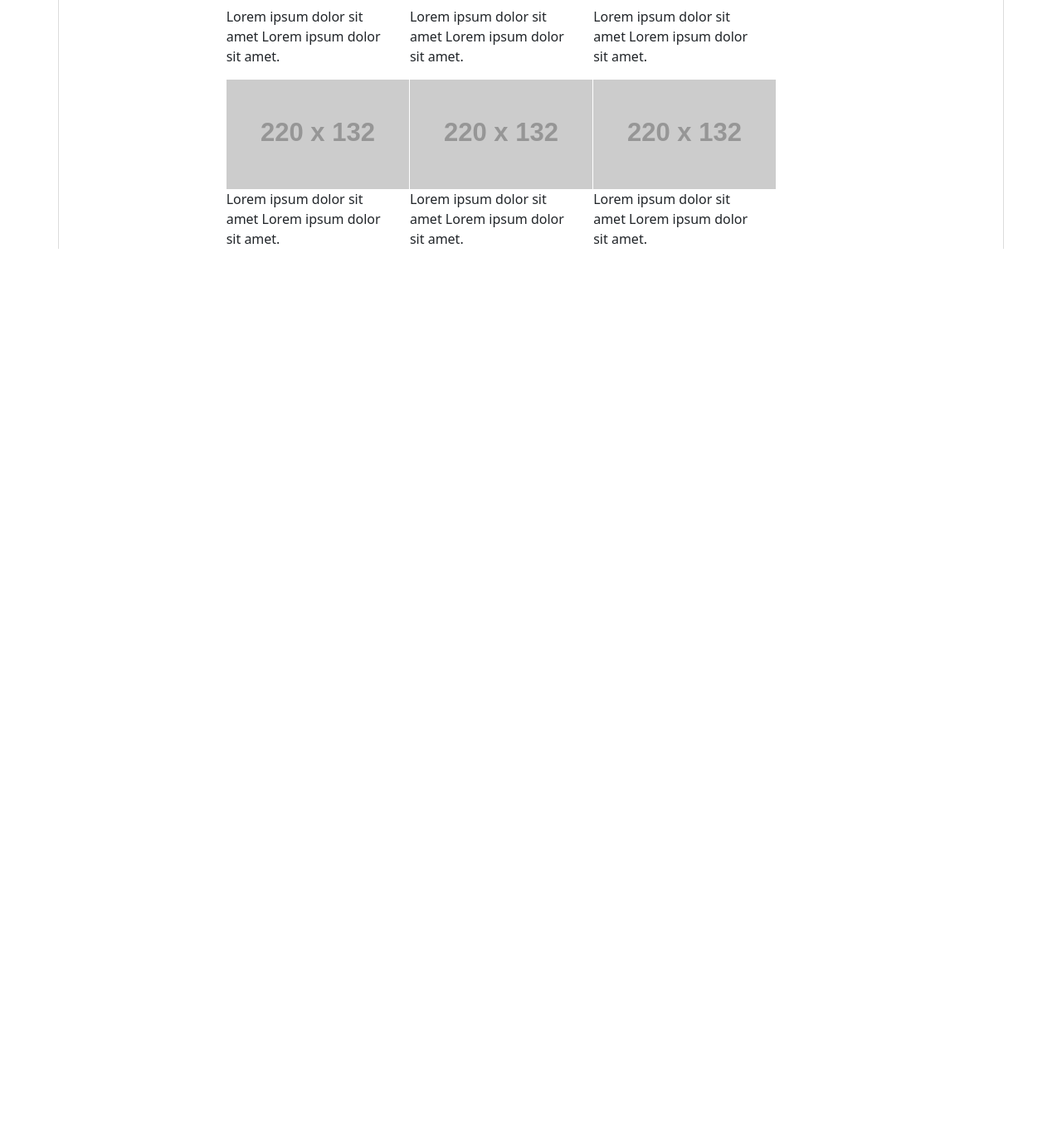
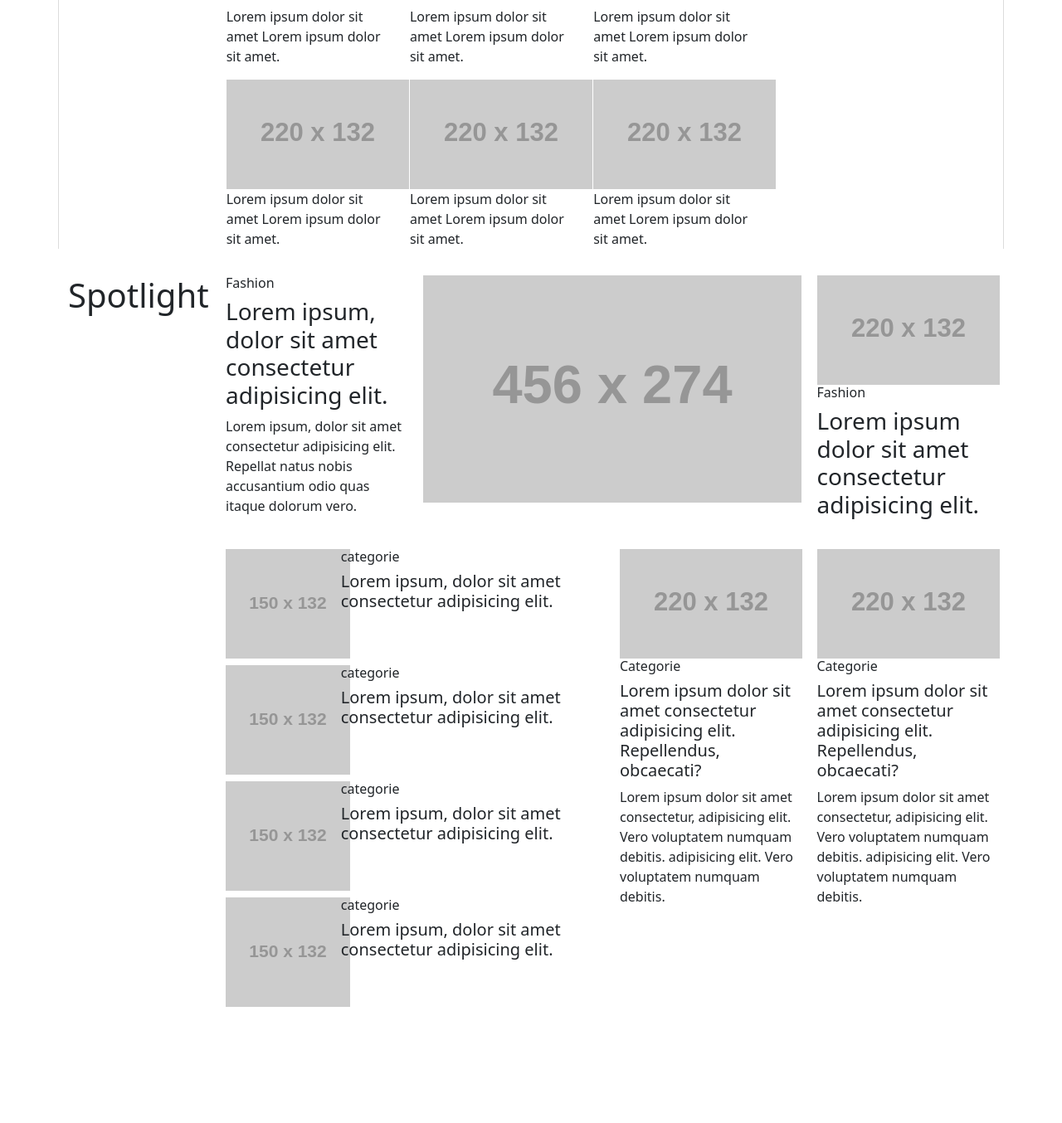
Before and after one commit to DEFARSci/SEETALMAA, a plain HTML site: page index.html in a window 1280 px wide. Shown: the part 539-1893 px from the top of the page at 83% size. Before the commit the page ends 839 px from the top, so only its background shows below. Drawn offline with nearby package versions, Linux system fonts and the light colour scheme; placeholder pictures from the web are drawn by us.

Commit message:
section spotlight

```diff
--- a/index.html
+++ b/index.html
@@ -172,6 +172,124 @@
             </div>
     </div>
 
+<!-- Spotlight -->
+    <div class="spotlight container pt-4">
+        <div class="row pt-2">
+            <!-- spotlight title -->
+            <div class="col-md-2">
+                <h1>Spotlight</h1>
+            </div>
+            <!-- spotlight title -->
+
+            <div class="col-md-10">
+                <div class="row">
+                    <div class="col-md-9">
+                        <div class="row">
+                            <div class="col-md-4">
+                                <h6>Fashion</h6>
+                                <h3>
+                                    Lorem ipsum, dolor sit amet consectetur adipisicing elit.
+                                </h3>
+                                <p>
+                                    Lorem ipsum, dolor sit amet consectetur adipisicing elit. Repellat natus nobis accusantium odio quas itaque dolorum vero.
+                                </p>
+                            </div>
+                            <div class="col-md-8 ">
+                                <img src="https://via.placeholder.com/456x274" alt="">
+                            </div>
+                        </div>
+                    </div>
+                    <div class="col-md-3">
+                        <img src="https://via.placeholder.com/220x132" alt="">
+                        <h6>Fashion</h6>
+                        <h3>
+                            Lorem ipsum dolor sit amet consectetur adipisicing elit.
+                        </h3>
+                    </div>
+                </div>
+
+                <!-- deuxieme section -->
+                <div class="row pt-4">
+                    <div class="col-md-6">
+
+                        <!-- 1 -->
+                        <div class="row pb-2">
+                            <div class="col-md-3 mr-4">
+                                <img src="https://via.placeholder.com/150x132" alt="">
+                            </div>
+                            <div class="col-md-8" style="margin-left: 20px;">
+                                <h6>categorie</h6>
+                                <h5>Lorem ipsum, dolor sit amet consectetur adipisicing elit.</h5>
+                            </div>
+                        </div>
+
+                        <!-- 2 -->
+                        <div class="row pb-2">
+                            <div class="col-md-3 mr-4">
+                                <img src="https://via.placeholder.com/150x132" alt="">
+                            </div>
+                            <div class="col-md-8" style="margin-left: 20px;">
+                                <h6>categorie</h6>
+                                <h5>Lorem ipsum, dolor sit amet consectetur adipisicing elit.</h5>
+                            </div>
+                        </div>
+
+
+                        <!-- 3 -->
+                        <div class="row pb-2">
+                            <div class="col-md-3 mr-4">
+                                <img src="https://via.placeholder.com/150x132" alt="">
+                            </div>
+                            <div class="col-md-8" style="margin-left: 20px;">
+                                <h6>categorie</h6>
+                                <h5>Lorem ipsum, dolor sit amet consectetur adipisicing elit.</h5>
+                            </div>
+                        </div>
+
+                        <!-- 4 -->
+                        <div class="row pb-2">
+                            <div class="col-md-3 mr-4">
+                                <img src="https://via.placeholder.com/150x132" alt="">
+                            </div>
+                            <div class="col-md-8" style="margin-left: 20px;">
+                                <h6>categorie</h6>
+                                <h5>Lorem ipsum, dolor sit amet consectetur adipisicing elit.</h5>
+                            </div>
+                        </div>
+                    </div>
+
+
+                    <div class="col-md-3">
+                        <img src="https://via.placeholder.com/220x132" alt="">
+                        <h6>Categorie</h6>
+                        <h5>Lorem ipsum dolor sit amet consectetur adipisicing elit. Repellendus, obcaecati?</h5>
+                        <p>Lorem ipsum dolor sit amet consectetur, adipisicing elit. Vero voluptatem numquam debitis. adipisicing elit. Vero voluptatem numquam debitis. </p>
+                    </div>
+                    <div class="col-md-3">
+                        <img src="https://via.placeholder.com/220x132" alt="">
+                        <div class="h-100">
+                            <h6>
+                                Categorie
+                            </h6>
+                            <h5>
+                                Lorem ipsum dolor sit amet consectetur adipisicing elit. Repellendus, obcaecati?
+
+                            </h5>
+                            <p>
+                                Lorem ipsum dolor sit amet consectetur, adipisicing elit. Vero voluptatem numquam debitis. adipisicing elit. Vero voluptatem numquam debitis.
+                            </p>
+                        </div>
+                    </div>
+                    </div>
+                </div>
+
+            </div>
+
+    </div>
+<!-- Fin Spotlight -->
+
+
+
     <script src="https://cdn.jsdelivr.net/npm/bootstrap@5.3.3/dist/js/bootstrap.bundle.min.js"
         integrity="sha384-YvpcrYf0tY3lHB60NNkmXc5s9fDVZLESaAA55NDzOxhy9GkcIdslK1eN7N6jIeHz"
         crossorigin="anonymous"></script>
--- a/style/index.css
+++ b/style/index.css
@@ -1,4 +1,4 @@
-body{
+*{
     margin: Opx;
     padding: 0px;
 }
```
